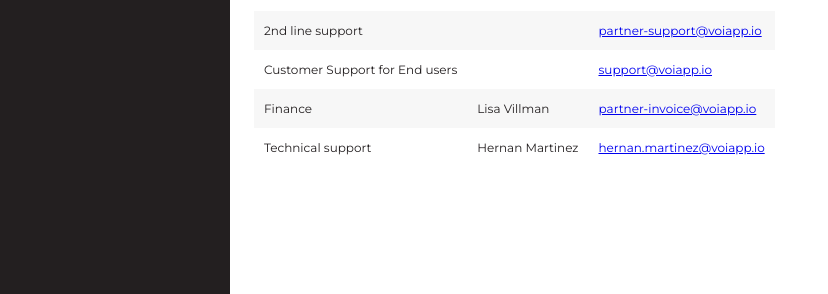
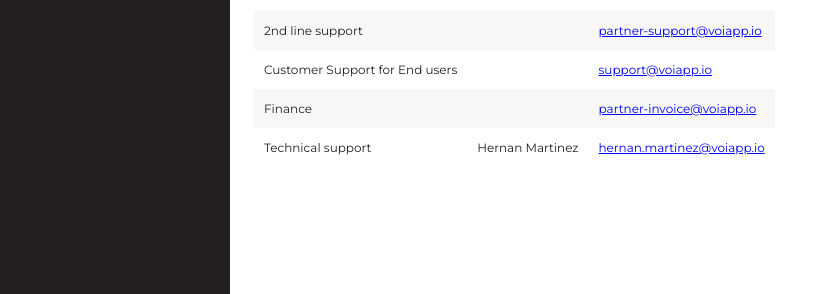
Before and after one commit to voi-api/voi-api.github.io, a Jekyll site: the page built from poc.md, in a window 1280 px wide and 900 px high. Shown: the part 198-492 px from the top of the window, without its empty margins (0-828 px from the left). Built offline with Jekyll 4.4.1, drawn with Linux system fonts in a browser that asks for light colours; some web fonts are replaced.

Commit message:
Update poc.md

```diff
--- a/poc.md
+++ b/poc.md
@@ -15,5 +15,5 @@ description: Who to contact about what.
 | Customer Support Process       | Katie Wilson |                                                               |
 | 2nd line support               |                   | [partner-support@voiapp.io](mailto:partner-support@voiapp.io) |
 | Customer Support for End users |                   | [support@voiapp.io](mailto:support@voiapp.io)                 |
-| Finance                        | Lisa Villman      | [partner-invoice@voiapp.io](mailto:partner-invoice@voiapp.io) |
+| Finance                        |                   | [partner-invoice@voiapp.io](mailto:partner-invoice@voiapp.io) |
 | Technical support              | Hernan Martinez   | [hernan.martinez@voiapp.io](mailto:hernan.martinez@voiapp.io)       |
```
